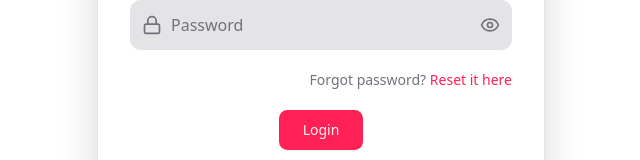
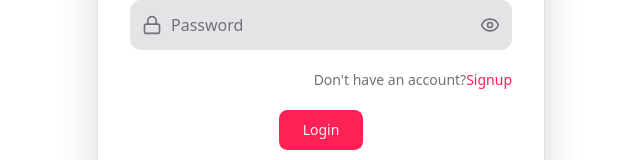
Before and after one commit to hozaifa4you/sofof-tech-assessment, a Next.js app in the folder frontend/: page /signin in a window 1280 px wide. Shown: the part 372-532 px from the top of the page, without its empty margins (319-959 px from the left). Built offline with nearby package versions, Linux system fonts and the light colour scheme; no server answers.

Commit message:
Fixed signin and signup navigation

```diff
--- a/frontend/components/auth/signin-form.tsx
+++ b/frontend/components/auth/signin-form.tsx
@@ -88,12 +88,12 @@ export const SigninForm: React.FC = () => {
 
          <div className="text-right">
             <p className="font-medium text-muted-foreground text-sm">
-               Forgot password?{" "}
+               Don't have an account?
                <Link
-                  href="/forgot-password"
+                  href="/signup"
                   className="font-medium text-primary hover:underline"
                >
-                  Reset it here
+                  Signup
                </Link>
             </p>
          </div>
```
